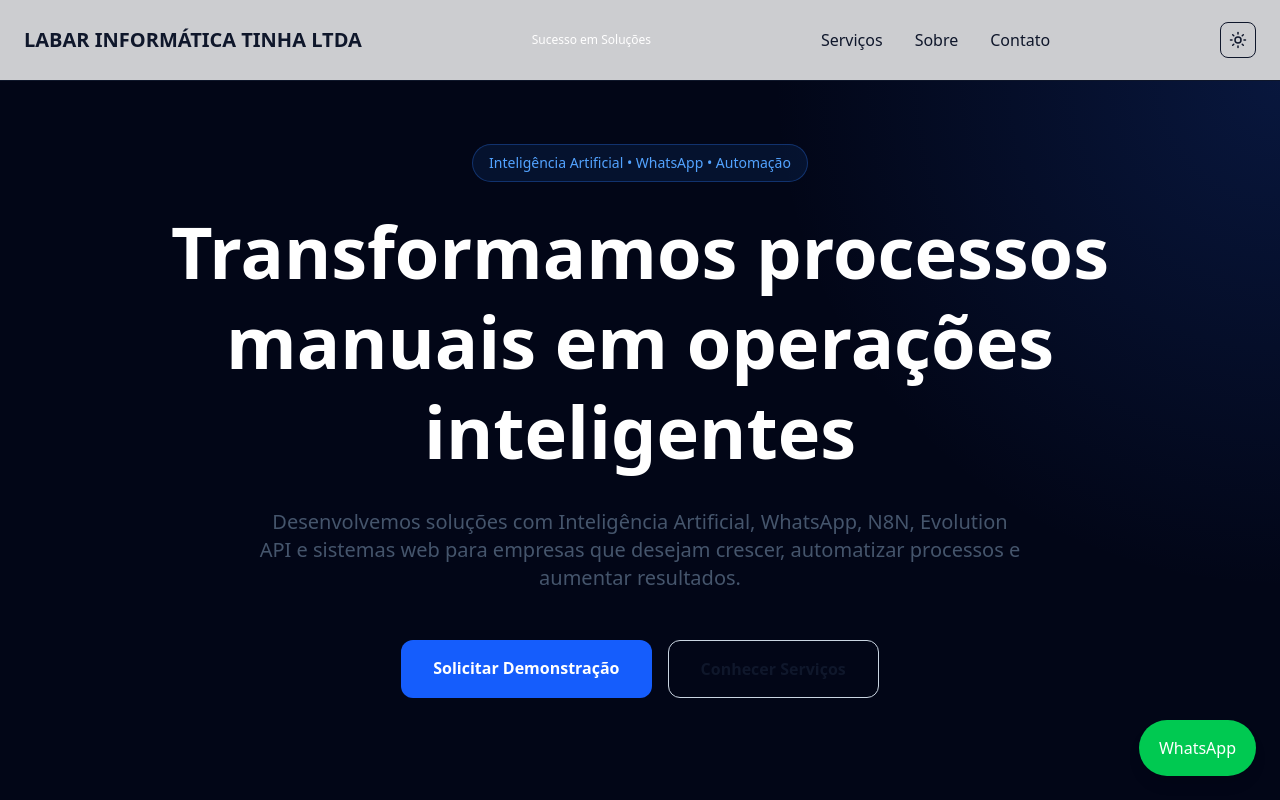
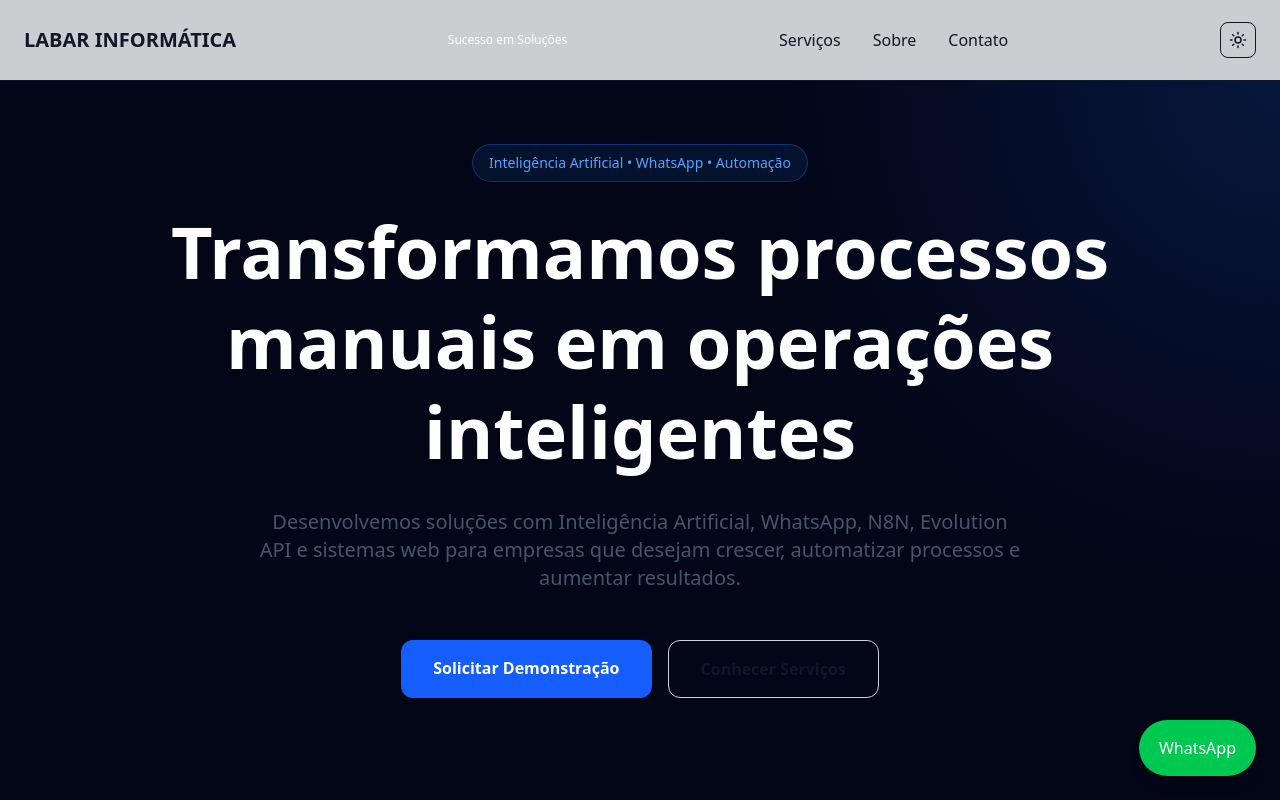
Before and after one commit to jrmalucoin/labar-site, a Next.js app: page / in a window 1280 px wide. Shown: the top 800 px of the page. Built offline with nearby package versions, Linux system fonts and the light colour scheme.

Commit message:
Excluindo TINHA LTDA

```diff
--- a/components/Header.tsx
+++ b/components/Header.tsx
@@ -7,7 +7,7 @@ export default function Header() {
       <div className="container-custom h-20 flex items-center justify-between">
 
           <h1 className="font-bold text-xl text-slate-900 dark:text-white">
-            LABAR INFORMÁTICA TINHA LTDA
+            LABAR INFORMÁTICA
           </h1>
 
           <p className="text-xs text-white">
```
